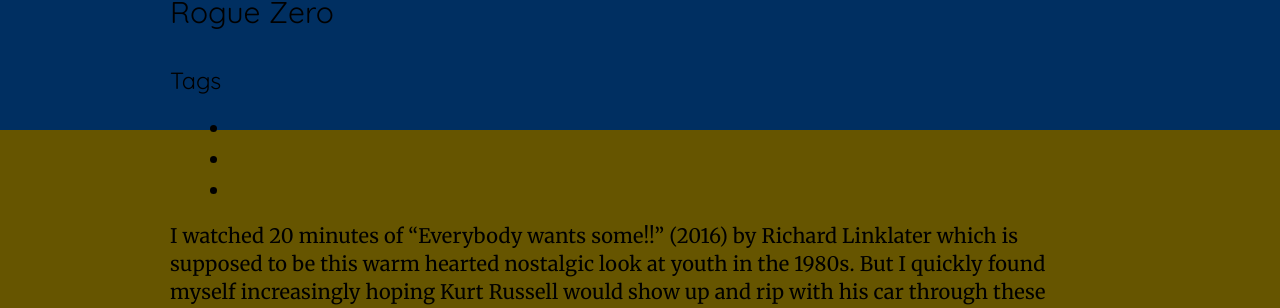
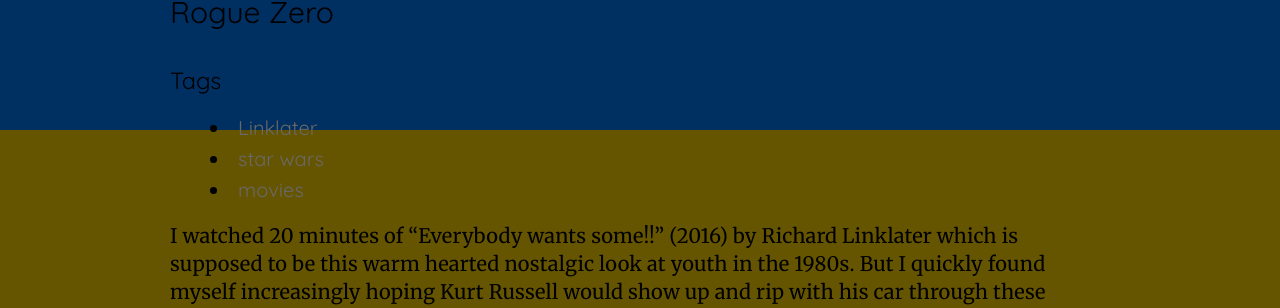
Before and after one commit to KolyaKorruptis/.github.io, a Jekyll site: the page built from _posts/2018-06-15-Rogue-Zero.md, in a window 1280 px wide. Shown: the part 320-628 px from the top of the page. Built offline with Jekyll 4.4.1, drawn with Linux system fonts in a browser that asks for light colours; the repository's description, which GitHub fills in, is left out.

Commit message:
fix tags?

```diff
--- a/_layouts/default.html
+++ b/_layouts/default.html
@@ -22,9 +22,9 @@
           <h3>Tags</h3>
           <aside>
             <ul class="postsList">
-            {% for tag in page.tags %}
+            {% for tags in page.tags %}
               <li class="postsList__item">
-                <a class="postsList__link" href="{{ site.url }}{{ site.baseurl }}{{ tag.url }}">{{ tag.name }}</a>
+                <a class="postsList__link" href="{{ site.url }}{{ site.baseurl }}{{ tags.url }}">{{ tags }}</a>
               </li>
             {% endfor %}
             </ul>
```
